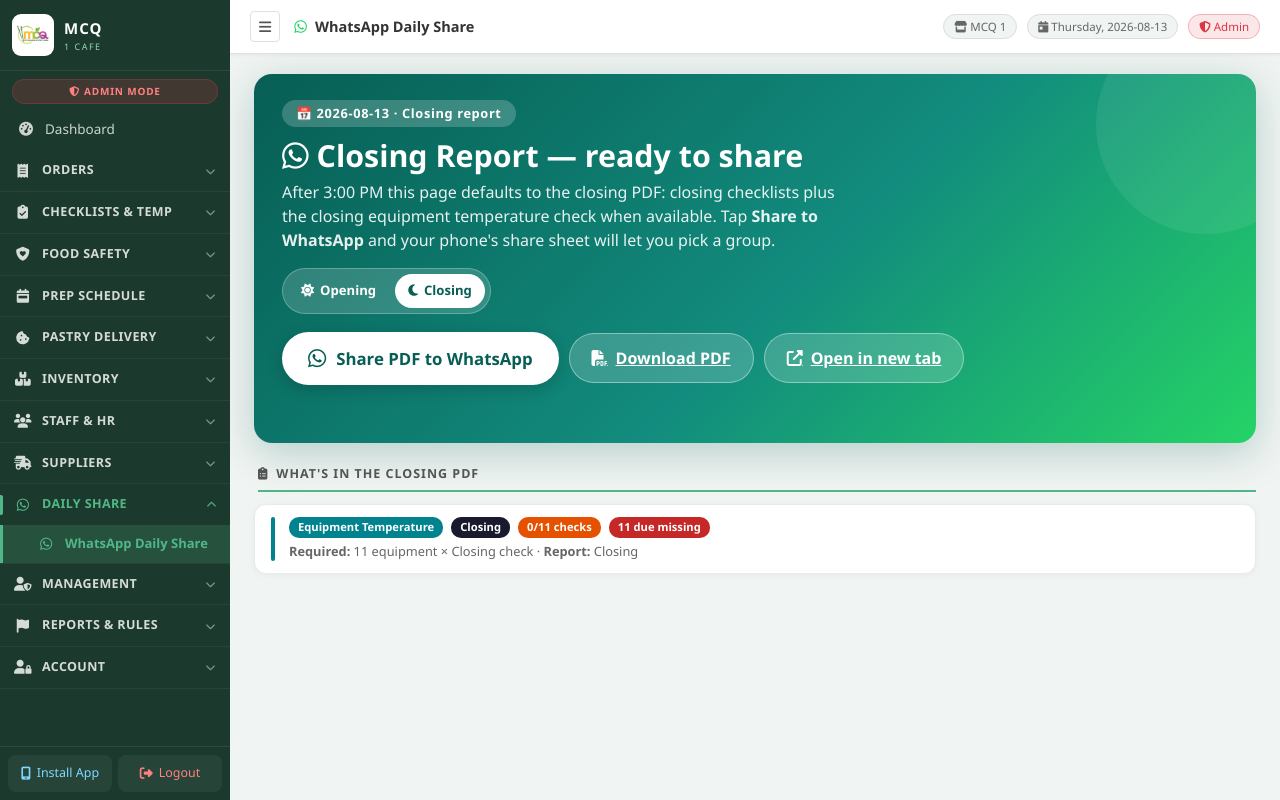
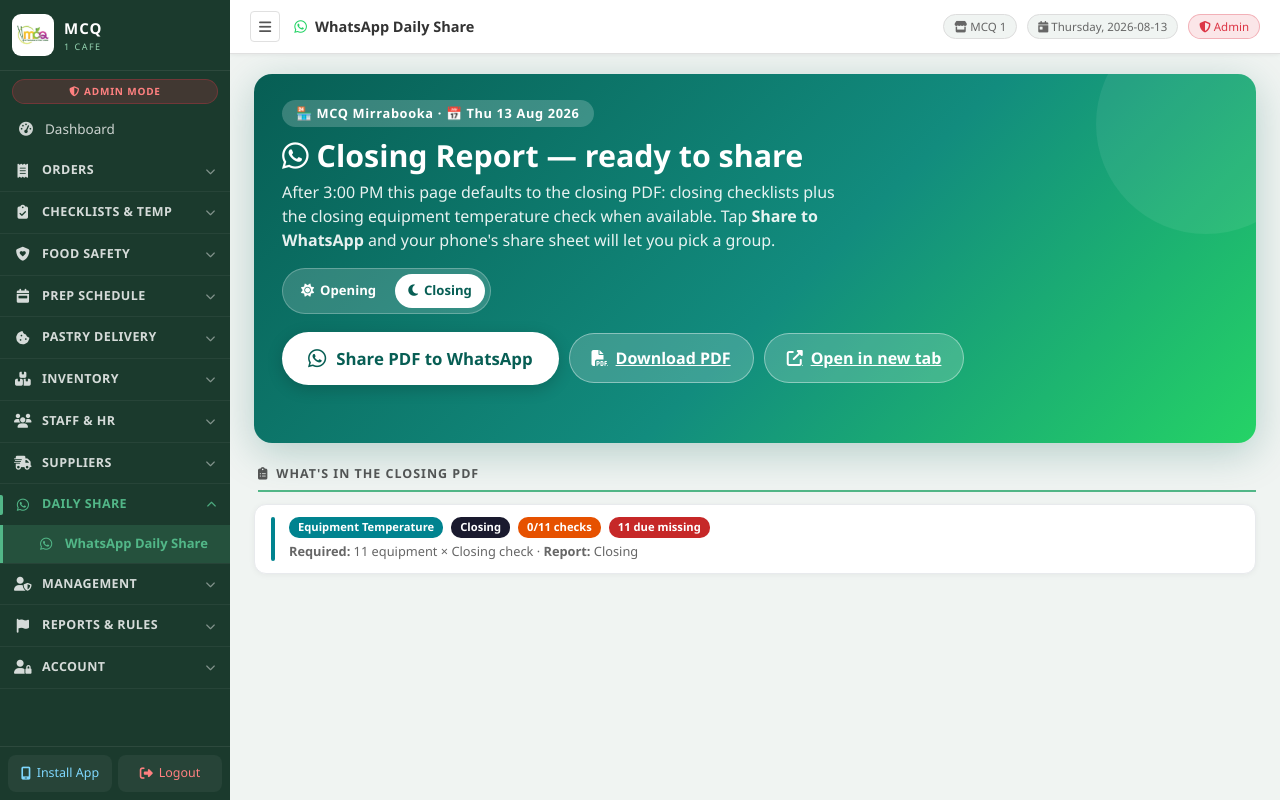
Before and after one commit to utle23/mcq-mirrabooka, a Flask app: page /whatsapp/ in a window 1280 px wide. Run offline with Flask 3, Linux system fonts and the light colour scheme; the visitor is signed in with stand-in values (Sample User, id 1); data comes from the database, SQL or seed files in the repository; data that the repository does not hold is empty; some libraries are stand-ins or nearby versions.

Commit message:
WhatsApp report: per-store station names and branch/date share text
- Reports resolved checklist titles from the chain-wide dict, so Morley's
  "Cashier + Drink" and Subiaco's combined stations still printed as
  "Cashier". New _chk_meta() resolves the title against the store, and
  both the share page and the PDF now use it.
- Share text and native-share title name the branch, shift and date:
  "MCQ Morley — Closing report — Tue 11 Aug 2026"
- PDF filename carries the same: MCQ_Morley_Closing_2026-08-11_Report.pdf
- Hero badge shows branch + long-form date

Co-Authored-By: Claude Opus 5 <noreply@anthropic.com>

```diff
--- a/webapp/templates/whatsapp_share.html
+++ b/webapp/templates/whatsapp_share.html
@@ -118,7 +118,7 @@
 
 <!-- HERO with PDF share -->
 <div class="hero">
-  <div class="badge-date">📅 {{ date }} · {{ period_meta.label }} report</div>
+  <div class="badge-date">🏪 {{ store_name }} · 📅 {{ date_label }}</div>
   <h2><i class="fab fa-whatsapp me-2"></i>{{ period_meta.label }} Report — ready to share</h2>
   <p>
     {% if period == 'closing' %}
@@ -144,7 +144,7 @@
     </button>
     <a href="/whatsapp/pdf?date={{ date }}&period={{ period }}"
        class="btn-pdf-download"
-       download="MCQ_{{ period_meta.label }}_Report_{{ date }}.pdf">
+       download="{{ report_slug }}_Report.pdf">
       <i class="fas fa-file-pdf"></i> Download PDF
     </a>
     <a href="/whatsapp/pdf?date={{ date }}&period={{ period }}" target="_blank" class="btn-pdf-download">
@@ -259,13 +259,15 @@
 {% block scripts %}
 <script>
 const PDF_URL = '/whatsapp/pdf?date={{ date }}&period={{ period }}';
-const PDF_FNAME = 'MCQ_{{ period_meta.label }}_Report_{{ date }}.pdf';
+const PDF_FNAME = '{{ report_slug }}_Report.pdf';
 let preparedPdf = null;
 let preparePdfPromise = null;
 let preparePdfController = null;
 
 function pdfText() {
-  return '{{ store_name }} Cafe - {{ period_meta.label|lower }} operations report ({{ date }})';
+  // Names the branch, the shift and the date, e.g.
+  // "MCQ Morley — Closing report — Tue 11 Aug 2026"
+  return '{{ store_name }} — {{ period_meta.label }} report — {{ date_label }}';
 }
 
 function downloadPdf(blob) {
@@ -363,7 +365,7 @@ async function sharePdf() {
     if (navigator.canShare && navigator.canShare({ files: [file] })) {
       await navigator.share({
         files: [file],
-        title: '{{ store_name }} {{ period_meta.label }} Report — {{ date }}',
+        title: '{{ store_name }} — {{ period_meta.label }} report — {{ date_label }}',
         text:  pdfText(),
       });
       status.innerHTML = '<i class="fas fa-check-circle"></i> Pick a WhatsApp group from the share sheet.';
--- a/webapp/whatsapp_share.py
+++ b/webapp/whatsapp_share.py
@@ -5,6 +5,7 @@ shared straight to a WhatsApp group via the browser's native share sheet.
 from __future__ import annotations
 
 import os
+import re
 import sqlite3
 from datetime import datetime, timedelta, timezone
 from io import BytesIO
@@ -74,6 +75,43 @@ def _conn() -> sqlite3.Connection:
     return c
 
 
+def _date_label(date_str: str) -> str:
+    """'2026-08-11' → 'Tue 11 Aug 2026' for report headings and share text."""
+    try:
+        return datetime.strptime(date_str, '%Y-%m-%d').strftime('%a %d %b %Y')
+    except Exception:
+        return date_str
+
+
+def _report_slug(store_name: str, period: str, date_str: str) -> str:
+    """Filename stem naming the branch, the shift and the date, e.g.
+    'MCQ_Morley_Closing_2026-08-11'."""
+    stem = re.sub(r'[^A-Za-z0-9]+', '_', store_name or 'MCQ').strip('_') or 'MCQ'
+    return f'{stem}_{period.title()}_{date_str}'
+
+
+def _chk_meta(chk_type: str, store_id=None) -> dict:
+    """Checklist metadata as THIS store sees it.
+
+    A type can be renamed per branch (Morley's Cashier is 'Cashier + Drink',
+    Subiaco combines stations), so every report surface must resolve the title
+    against the store instead of using the chain-wide default.
+    """
+    meta = CHECKLISTS_META.get(chk_type, {}) or {}
+    if store_id is None:
+        return meta
+    title = (meta.get('store_titles') or {}).get(store_id)
+    short = (meta.get('store_shorts') or {}).get(store_id)
+    if not title and not short:
+        return meta
+    meta = dict(meta)
+    if title:
+        meta['title'] = title
+    if short:
+        meta['short'] = short
+    return meta
+
+
 def _store_name(store_id=None) -> str:
     """The current branch's display name for report covers (multi-store aware)."""
     try:
@@ -177,7 +215,7 @@ def _collect_today(date_str: str, period: str | None = None, store_id=None) -> d
 
         for r in chk_rows:
             r = dict(r)
-            meta = CHECKLISTS_META.get(r['type'], {})
+            meta = _chk_meta(r['type'], sid)
             photos = [dict(p) for p in conn.execute(
                 'SELECT filename, photo_number FROM checklist_photos '
                 'WHERE session_id=? ORDER BY photo_number LIMIT 4',
@@ -792,7 +830,7 @@ def _checklist_detail(session_id: int) -> dict | None:
         sess['uniform_flagged'] = [r['staff_name'] for r in conn.execute(
             'SELECT staff_name FROM checklist_uniform_flags '
             'WHERE session_id=? ORDER BY id', (session_id,)).fetchall()]
-        sess['meta'] = CHECKLISTS_META.get(sess['type'], {})
+        sess['meta'] = _chk_meta(sess['type'], sess.get('store_id'))
     return sess
 
 
@@ -2699,11 +2737,14 @@ def whatsapp_today():
     today_str = date.today().isoformat()
     period = _resolve_share_period(request.args.get('period'))
     data = _collect_today(today_str, period)
+    store_name = _store_name()
     return render_template('whatsapp_share.html',
         date=today_str, data=data, period=period,
         period_meta=SHARE_PERIODS[period], share_periods=SHARE_PERIODS,
         cutoff_hour=SHARE_CUTOFF_HOUR,
-        store_name=_store_name(),
+        store_name=store_name,
+        date_label=_date_label(today_str),
+        report_slug=_report_slug(store_name, period, today_str),
         checklists_meta=CHECKLISTS_META,
         temperatures_meta=TEMPERATURES_META)
 
@@ -2722,7 +2763,7 @@ def whatsapp_pdf():
     buf = BytesIO(pdf_bytes); buf.seek(0)
     return send_file(buf, mimetype='application/pdf',
                      as_attachment=False,
-                     download_name=f'MCQ_{period.title()}_Report_{date_str}.pdf')
+                     download_name=f'{_report_slug(_store_name(), period, date_str)}_Report.pdf')
 
 
 @whatsapp_bp.route('/png')
```
